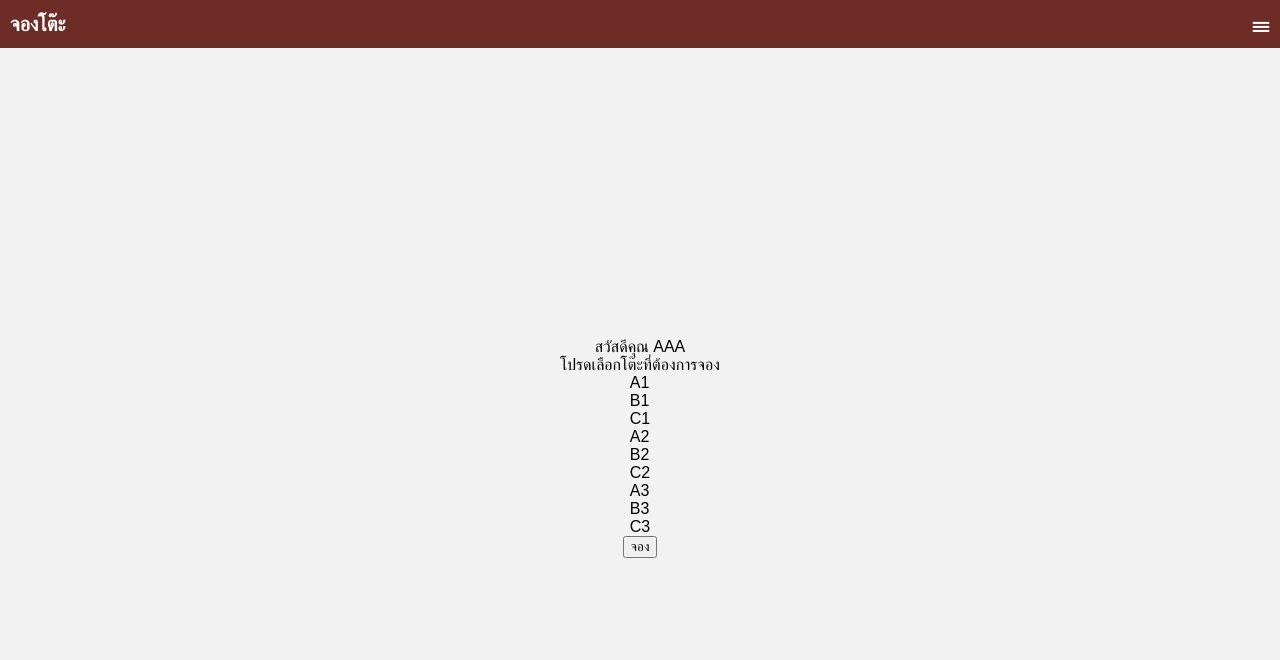
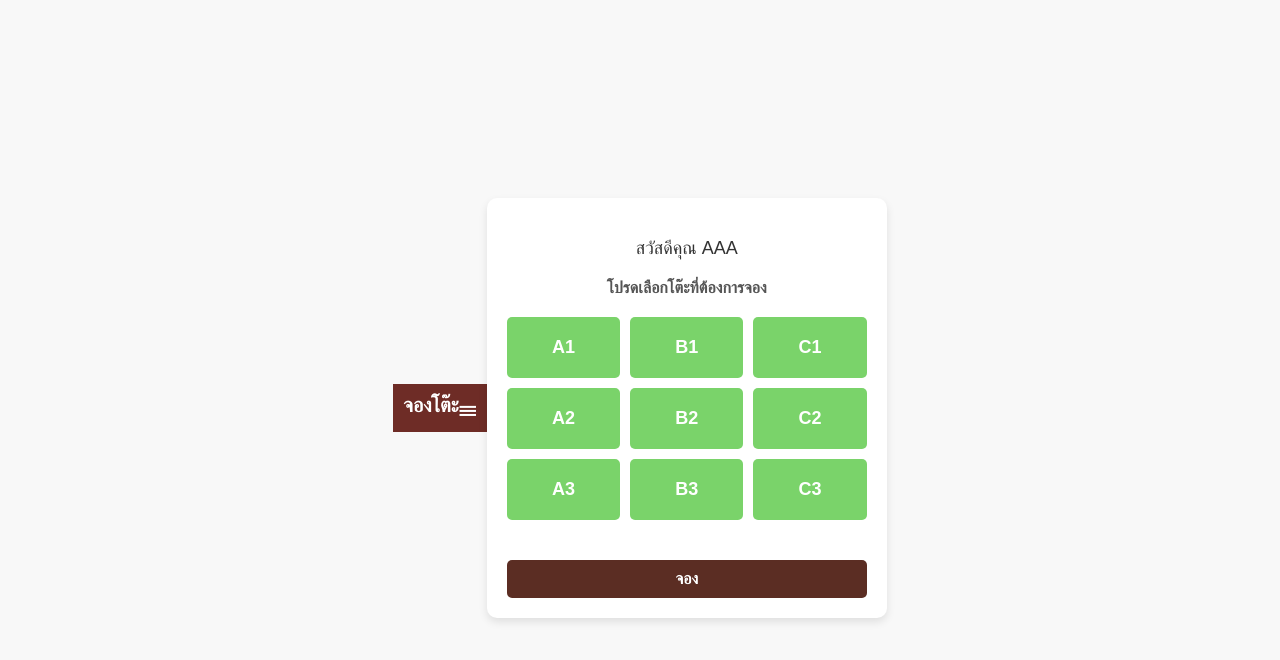
Before and after one commit to KapiGameMaker/FinalWebMDT312, a website: page reserve-table.html in a window 1280 px wide. Drawn offline with Linux system fonts and the light colour scheme.

Commit message:
create reserve-table.css

```diff
--- /dev/null
+++ b/reserve-table.css
@@ -0,0 +1,116 @@
+/* CSS: styles.css */
+
+* {
+    box-sizing: border-box;
+}
+
+/* Basic body styling */
+body {
+    font-family: Arial, sans-serif;
+    background-color: #f8f8f8;
+    display: flex;
+    justify-content: center;
+    align-items: center;
+    height: 100vh;
+}
+
+/* Navigation bar styles */
+.navbar {
+    display: flex;
+    justify-content: space-between;
+    align-items: left;
+    background-color: #6e2c26;
+    color: white;
+    padding: 10px;
+}
+
+.navbar-brand {
+    font-size: 20px;
+    font-weight: bold;
+}
+
+
+.navbar-menu .menu-icon {
+    font-size: 24px;
+    cursor: pointer;
+}
+
+/* Container styling */
+.container {
+    background-color: #fff;
+    padding: 20px;
+    border-radius: 10px;
+    box-shadow: 0 4px 8px rgba(0, 0, 0, 0.1);
+    text-align: center;
+    width: 90%;
+    max-width: 400px;
+}
+
+/* Welcome message styling */
+.welcome-message {
+    font-size: 18px;
+    margin: 20px 0;
+    color: #333;
+}
+
+.table-selection-message {
+    font-size: 16px;
+    font-weight: bold;
+    color: #555;
+    margin-bottom: 20px;
+}
+
+/* Table grid styling */
+.table-grid {
+    display: grid;
+    grid-template-columns: repeat(3, 1fr);
+    gap: 10px;
+    margin: 20px 0;
+}
+
+.table {
+    padding: 20px 0;
+    font-size: 18px;
+    font-weight: bold;
+    color: white;
+    cursor: pointer;
+    border-radius: 5px;
+    transition: transform 0.2s;
+}
+
+.table.available {
+    background-color: #7ad36a;
+}
+
+.table.reserved {
+    background-color: #d65848;
+}
+
+.table:hover {
+    transform: scale(1.05);
+}
+
+/* Legend and reserve button styling */
+.legend {
+    margin-top: 10px;
+    font-size: 14px;
+    color: #777;
+}
+
+.reserve-button {
+    margin-top: 20px;
+    background-color: #5b2d23;
+    padding: 10px;
+    font-size: 16px;
+    font-weight: bold;
+    color: white;
+    border: none;
+    border-radius: 5px;
+    cursor: pointer;
+    width: 100%;
+    transition: background-color 0.3s;
+}
+
+.reserve-button:hover {
+    background-color: #4a221c;
+}
--- a/reserve-table.html
+++ b/reserve-table.html
@@ -4,7 +4,7 @@
     <meta charset="UTF-8">
     <meta name="viewport" content="width=device-width, initial-scale=1.0">
     <title>ร้าน Miyue - จองโต๊ะ</title>
-    <link rel="stylesheet" href="styles.css">
+    <link rel="stylesheet" href="reserve-table.css">
 </head>
 <body>
 
```
Also changed, not shown: 1 other file.
